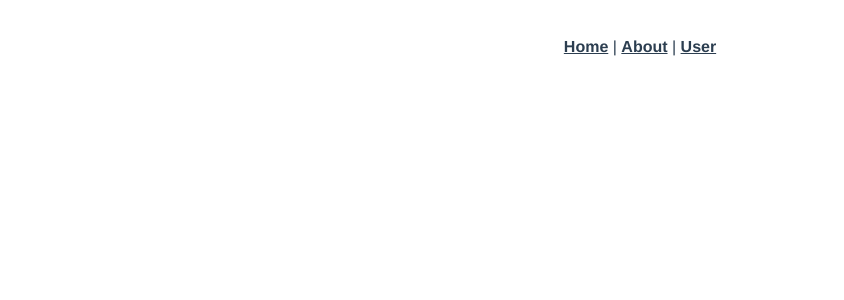
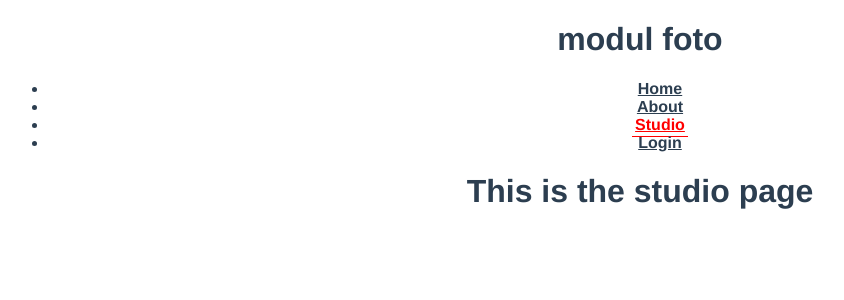
Before and after one commit to Baranuel/Modul-Foto, a Vue app: page /#/studio in a window 1280 px wide. Before the commit this address had no page. Shown: the top 300 px of the page, without its empty margins (0-844 px from the left). Built offline with nearby package versions, Linux system fonts and the light colour scheme; the HTML template or start-up script is replaced by a standard one.

Commit message:
Test
I hope i dont fuck this up

```diff
--- a/public/index.html
+++ b/public/index.html
@@ -6,6 +6,7 @@
     <meta name="viewport" content="width=device-width,initial-scale=1.0">
     <link rel="icon" href="<%= BASE_URL %>favicon.ico">
     <title><%= htmlWebpackPlugin.options.title %></title>
+    <link rel="stylesheet" href="../src/assets/variables.css">
   </head>
   <body>
     <noscript>
--- a/src/App.vue
+++ b/src/App.vue
@@ -1,13 +1,21 @@
 <template>
-  <div id="nav">
-    <router-link to="/">Home</router-link> |
-    <router-link to="/about">About</router-link> |
-    <router-link to="/user">User</router-link>
-  </div>
+  <Header/>
   <router-view/>
 </template>
 
+<script>
+import Header from './components/Header.vue'
+
+export default {
+    name:'App',
+    components:{
+        Header
+               },
+}
+</script>
+
 <style>
+@import './assets/variables.css';
 #app {
   font-family: Avenir, Helvetica, Arial, sans-serif;
   -webkit-font-smoothing: antialiased;
@@ -15,17 +23,4 @@
   text-align: center;
   color: #2c3e50;
 }
-
-#nav {
-  padding: 30px;
-}
-
-#nav a {
-  font-weight: bold;
-  color: #2c3e50;
-}
-
-#nav a.router-link-exact-active {
-  color: #42b983;
-}
 </style>
--- /dev/null
+++ b/src/assets/variables.css
@@ -0,0 +1,3 @@
+:root {
+    --main-red-color: red;
+}
--- /dev/null
+++ b/src/components/Header.vue
@@ -0,0 +1,38 @@
+<template>
+  <header role="banner" class="container mx-auto flex py-8 bg-red-100 justify-between items-center">
+
+      <h1>modul foto</h1>
+      <nav id="nav" role="navigation">
+        <ul class="flex bg-red-100 items-center">
+          <li><router-link to="/">Home</router-link></li>
+          <li><router-link to="/about">About</router-link></li>
+          <li><router-link to="/studio">Studio</router-link></li>
+          <li class="p-3 bg-blue-100">
+            <router-link to="/user">Login</router-link>
+          </li>
+        </ul>
+      </nav>
+
+  </header>
+</template>
+
+<script>
+export default {};
+</script>
+
+<style>
+header {
+}
+
+#nav a {
+  font-weight: bold;
+  color: #2c3e50;
+  padding-bottom: 3px;
+  padding: 0px 3px 3px 3px;
+}
+
+#nav a.router-link-exact-active {
+  color: var(--main-red-color);
+  border-bottom: 1px solid var(--main-red-color);
+}
+</style>
--- a/src/router/index.js
+++ b/src/router/index.js
@@ -1,6 +1,7 @@
 import { createRouter, createWebHashHistory } from 'vue-router'
 import Home from '../views/Home.vue'
 import Shop from '../views/Shop.vue'
+import Studio from '../views/Studio.vue'
 
 const routes = [
   {
@@ -24,6 +25,11 @@ const routes = [
     // which is lazy-loaded when the route is visited.
     component:Shop
   },
+  {
+    path: '/studio',
+    name: 'studio',
+    component: Studio
+  }
 ]
 
 const router = createRouter({
--- /dev/null
+++ b/src/views/Studio.vue
@@ -0,0 +1,25 @@
+<template>
+  <div class="about">
+         <Divide/>
+    <h1>This is the studio page</h1>
+     <Divide/>
+  </div>
+</template>
+
+<script>
+import Divide from '../components/Divide.vue'
+export default {
+    name:'Studio',
+    components:{
+               Divide
+               },
+    data(){
+        return {
+
+
+        }
+    },
+
+
+}
+</script>
```
Also changed, not shown: 1 other file (tests, documents, lock files or other folders).
